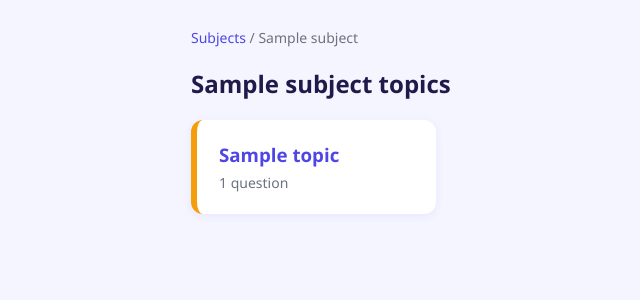
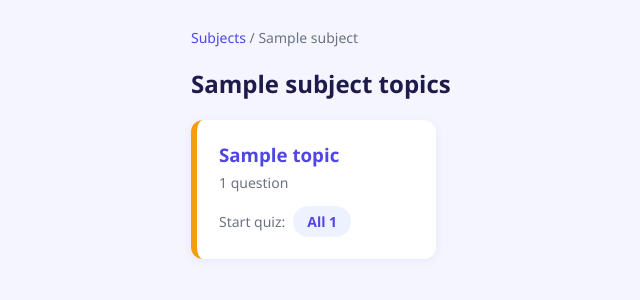
Before and after one commit to Funnyboe13/quiz-website, a Django app: page /subject/1/ in a window 1280 px wide. Shown: the part 66-366 px from the top of the page, without its empty margins (65-705 px from the left). Run offline with Django 5.2, Linux system fonts and the light colour scheme; tables that the repository leaves empty hold one stand-in row (values such as "Sample post").

Commit message:
Random question sets: choose 10, 20 or all per quiz

```diff
--- a/quizzes/templates/quizzes/quiz.html
+++ b/quizzes/templates/quizzes/quiz.html
@@ -7,10 +7,13 @@
     {{ topic.name }}
 </div>
 <h2>{{ topic.name }}</h2>
+<p class="crumbs">{{ questions|length }} random question{{ questions|length|pluralize }} from {{ total_available }} in this topic</p>
 
 {% if questions %}
 <form method="post">
     {% csrf_token %}
+    <input type="hidden" name="question_ids" value="{{ question_ids }}">
+    <input type="hidden" name="n" value="{{ n_param }}">
     <div class="card">
         {% for q in questions %}
         <div class="question">
--- a/quizzes/templates/quizzes/result.html
+++ b/quizzes/templates/quizzes/result.html
@@ -7,7 +7,7 @@
     <p>Your score</p>
     <div class="big">{{ score }} / {{ total }}</div>
     <p>{{ percent }}%</p>
-    <a class="btn" href="{% url 'take_quiz' topic.pk %}">Try again</a>
+    <a class="btn" href="{% url 'take_quiz' topic.pk %}?n={{ n_param }}">Try again with new questions</a>
     <a class="link-muted" href="{% url 'topic_list' topic.subject.pk %}">Back to topics</a>
 </div>
 
--- a/quizzes/templates/quizzes/topic_list.html
+++ b/quizzes/templates/quizzes/topic_list.html
@@ -1,14 +1,37 @@
 {% extends 'quizzes/base.html' %}
 
 {% block content %}
+<style>
+    .topic-card .start-row { margin-top: 14px; display: flex; align-items: center; flex-wrap: wrap; gap: 8px; }
+    .topic-card .start-row span { color: var(--muted); font-size: 14px; }
+    .mini-btn { display: inline-block; padding: 6px 14px; border-radius: 999px; background: var(--primary); color: white; text-decoration: none; font-size: 14px; font-weight: 600; }
+    .mini-btn:hover { background: var(--primary-dark); }
+    .mini-btn.alt { background: var(--primary-light); color: var(--primary); }
+    .mini-btn.alt:hover { background: #e0e7ff; }
+</style>
+
 <div class="crumbs"><a href="{% url 'subject_list' %}">Subjects</a> / {{ subject.name }}</div>
 <h2>{{ subject.name }} topics</h2>
 <div class="grid">
     {% for topic in topics %}
-    <a class="tile" href="{% url 'take_quiz' topic.pk %}">
+    {% with total=topic.questions.count %}
+    <div class="tile topic-card">
         <h3>{{ topic.name }}</h3>
-        <p>{{ topic.questions.count }} question{{ topic.questions.count|pluralize }}</p>
-    </a>
+        <p>{{ total }} question{{ total|pluralize }}</p>
+        {% if total %}
+        <div class="start-row">
+            <span>Start quiz:</span>
+            {% if total > 10 %}
+            <a class="mini-btn" href="{% url 'take_quiz' topic.pk %}?n=10">10</a>
+            {% endif %}
+            {% if total > 20 %}
+            <a class="mini-btn" href="{% url 'take_quiz' topic.pk %}?n=20">20</a>
+            {% endif %}
+            <a class="mini-btn alt" href="{% url 'take_quiz' topic.pk %}?n=all">All {{ total }}</a>
+        </div>
+        {% endif %}
+    </div>
+    {% endwith %}
     {% empty %}
     <p>No topics in this subject yet.</p>
     {% endfor %}
--- a/quizzes/views.py
+++ b/quizzes/views.py
@@ -1,3 +1,5 @@
+import random
+
 from django.contrib import messages
 from django.contrib.auth import login as auth_login
 from django.contrib.auth.decorators import login_required
@@ -5,7 +7,10 @@ from django.contrib.auth.forms import UserCreationForm
 from django.contrib.auth.views import LoginView
 from django.shortcuts import render, redirect, get_object_or_404
 from django.views.decorators.cache import never_cache
+
 from .models import Subject, Topic, Attempt
+
+DEFAULT_SIZE = 20
 
 
 class CustomLoginView(LoginView):
@@ -41,13 +46,25 @@ def topic_list(request, pk):
     return render(request, 'quizzes/topic_list.html', {'subject': subject, 'topics': topics})
 
 
+def clean_size(value):
+    """Return '10', '20' or 'all'. Anything else becomes the default."""
+    value = (value or '').strip().lower()
+    if value in ('10', '20', 'all'):
+        return value
+    return str(DEFAULT_SIZE)
+
+
 @never_cache
 @login_required
 def take_quiz(request, pk):
     topic = get_object_or_404(Topic, pk=pk)
-    questions = list(topic.questions.prefetch_related('choices'))
 
     if request.method == 'POST':
+        n_param = clean_size(request.POST.get('n'))
+        ids = [int(i) for i in request.POST.get('question_ids', '').split(',') if i.isdigit()]
+        found = {q.pk: q for q in topic.questions.prefetch_related('choices').filter(pk__in=ids)}
+        questions = [found[i] for i in ids if i in found]
+
         results = []
         score = 0
         for q in questions:
@@ -77,9 +94,22 @@ def take_quiz(request, pk):
             'score': score,
             'total': total,
             'percent': percent,
+            'n_param': n_param,
         })
 
-    return render(request, 'quizzes/quiz.html', {'topic': topic, 'questions': questions})
+    n_param = clean_size(request.GET.get('n'))
+    all_questions = list(topic.questions.prefetch_related('choices'))
+    total_available = len(all_questions)
+    size = total_available if n_param == 'all' else min(int(n_param), total_available)
+    questions = random.sample(all_questions, size)
+
+    return render(request, 'quizzes/quiz.html', {
+        'topic': topic,
+        'questions': questions,
+        'question_ids': ','.join(str(q.pk) for q in questions),
+        'total_available': total_available,
+        'n_param': n_param,
+    })
 
 
 @never_cache
```
